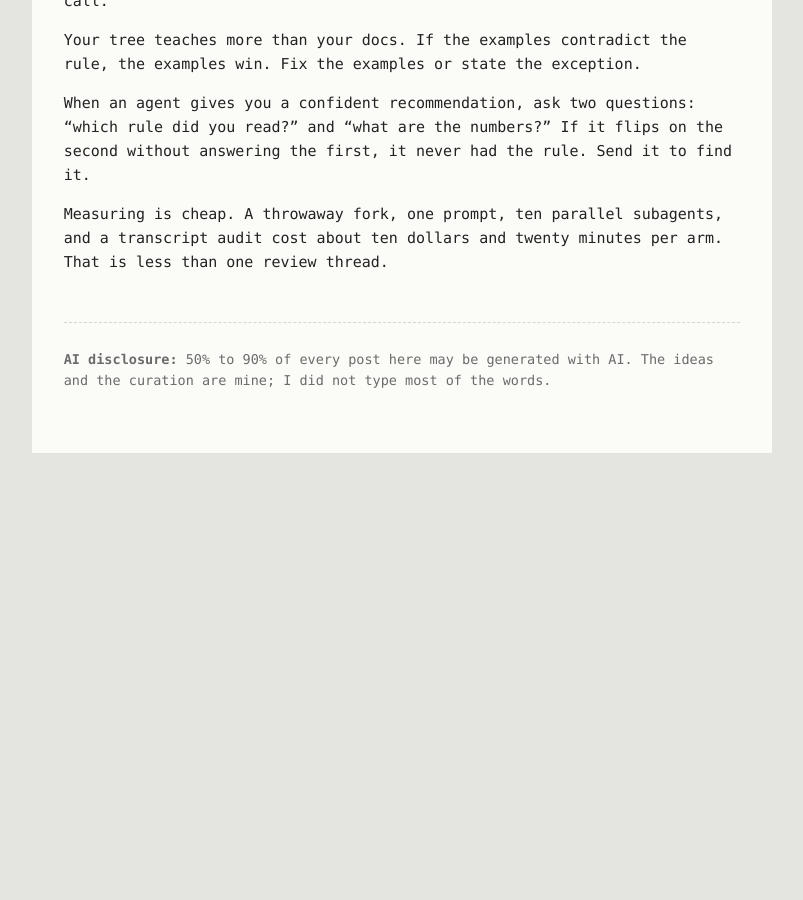
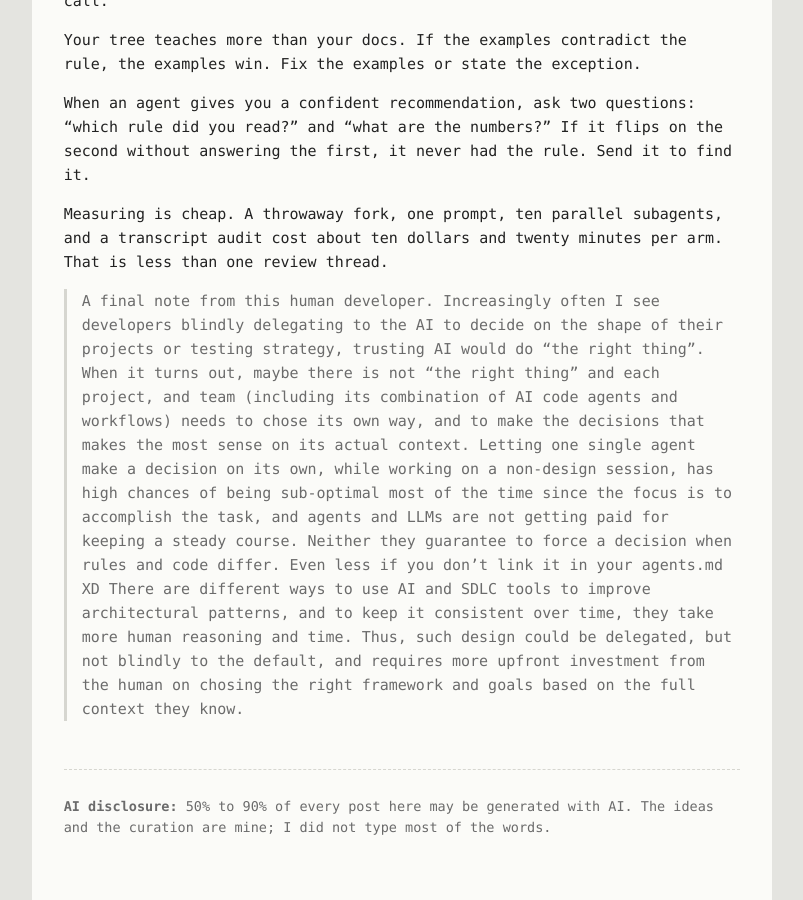
Before and after one commit to the-guish/the-dog-ate-my-typewriter, a Jekyll site: the page built from _posts/2026-10-11-why-the-drama-about-duplicating-tests.md, in a window 1280 px wide and 900 px high, scrolled down 9114 px. Shown: the whole window, without its empty margins (238-1041 px from the left). Built offline with Jekyll 4.4.1, drawn with Linux system fonts in a browser that asks for light colours; our own code applies the rules of GitHub Pages for plain Markdown files; before the commit the page ends 9567 px from its top, so only the background shows below that.

Commit message:
more edits
Signed-off-by: Luis Castro <dev@guish.in>

```diff
--- a/_posts/2026-10-11-why-the-drama-about-duplicating-tests.md
+++ b/_posts/2026-10-11-why-the-drama-about-duplicating-tests.md
@@ -377,3 +377,10 @@ answering the first, it never had the rule. Send it to find it.
 Measuring is cheap. A throwaway fork, one prompt, ten parallel subagents, and a
 transcript audit cost about ten dollars and twenty minutes per arm. That is less
 than one review thread.
+
+> A final note from this human developer.
+> Increasingly often I see developers blindly delegating to the AI to decide on the shape of their projects or testing strategy, trusting AI would do "the right thing".
+> When it turns out, maybe there is not "the right thing" and each project, and team (including its combination of AI code agents and workflows) needs to chose its own way, and to make the decisions that makes the most sense on its actual context.
+> Letting one single agent make a decision on its own, while working on a non-design session, has high chances of being sub-optimal most of the time since the focus is to accomplish the task, and agents and LLMs are not getting paid for keeping a steady course. Neither they guarantee to force a decision when rules and code differ. Even less if you don't link it in your agents.md XD
+> There are different ways to use AI and SDLC tools to improve architectural patterns, and to keep it consistent over time, they take more human reasoning and time.
+> Thus, such design could be delegated, but not blindly to the default, and requires more upfront investment from the human on chosing the right framework and goals based on the full context they know.
```
